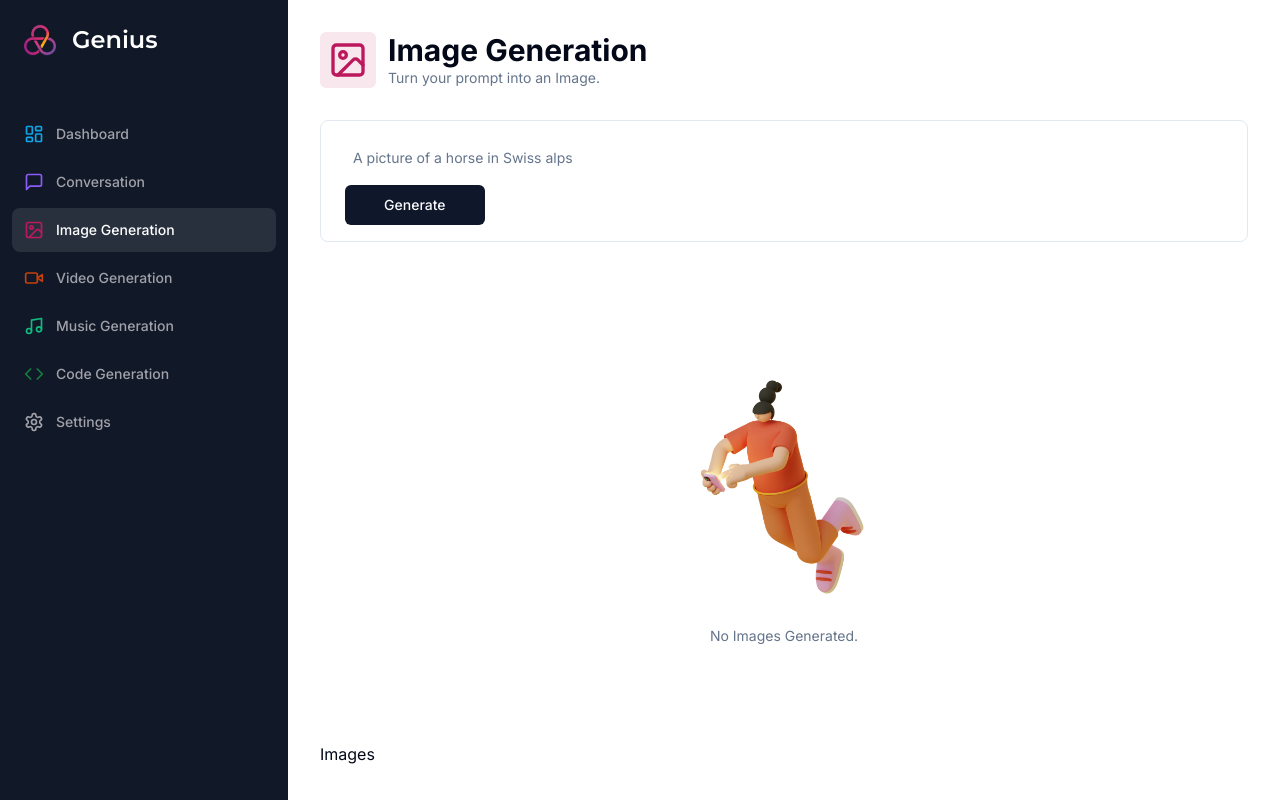
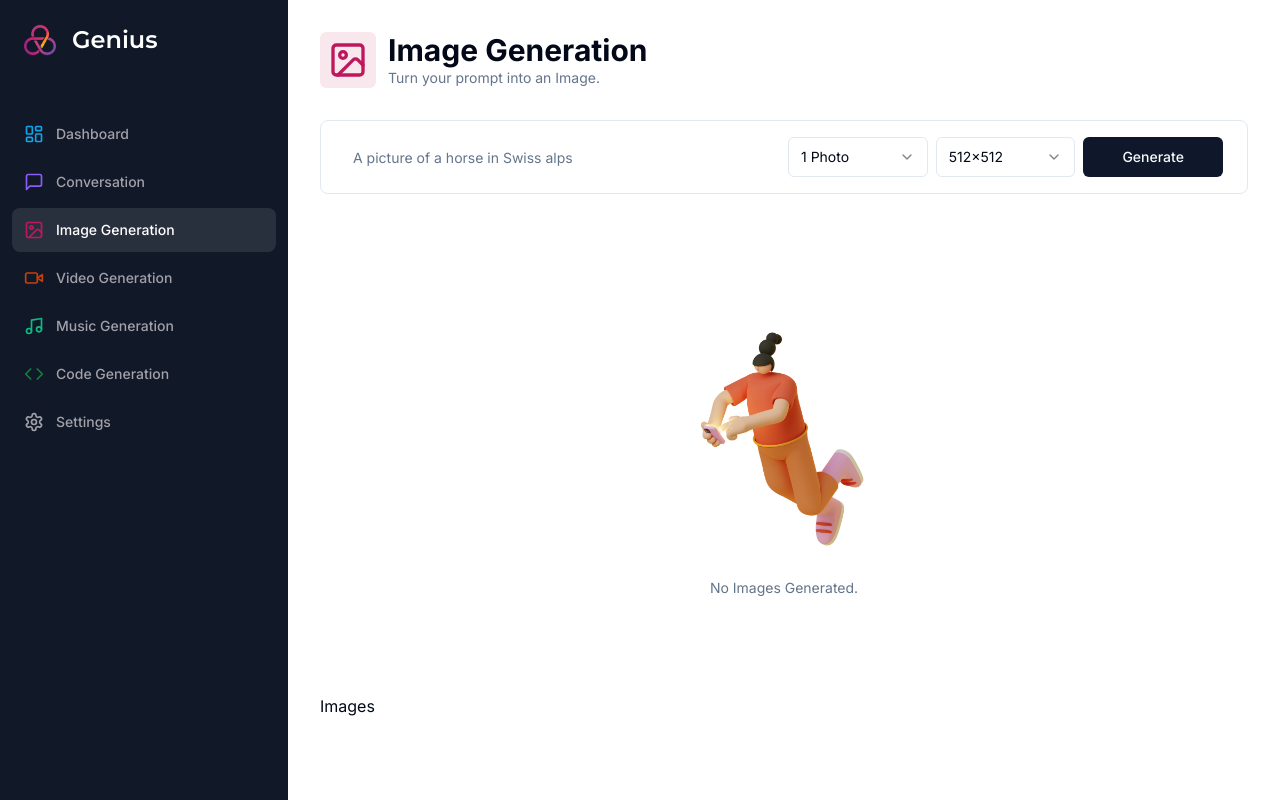
Before and after one commit to nayak-nirmalya/ai-saas, a Next.js app: page /image in a window 1280 px wide. Built offline with nearby package versions, Linux system fonts and the light colour scheme.

Commit message:
added amount and resolution to prompt input

```diff
--- a/app/(dashboard)/(routes)/image/page.tsx
+++ b/app/(dashboard)/(routes)/image/page.tsx
@@ -14,10 +14,15 @@ import { Input } from "@/components/ui/input";
 import { Button } from "@/components/ui/button";
 import { Empty } from "@/components/empty";
 import { Loader } from "@/components/loader";
-import { UserAvatar } from "@/components/user-avatar";
-import { BotAvatar } from "@/components/bot-avatar";
+import {
+  Select,
+  SelectContent,
+  SelectItem,
+  SelectTrigger,
+  SelectValue
+} from "@/components/ui/select";
 
-import { formSchema } from "./constants";
+import { amountOptions, formSchema, resolutionOptions } from "./constants";
 import { cn } from "@/lib/utils";
 
 export default function ImagePage() {
@@ -73,7 +78,7 @@ export default function ImagePage() {
               <FormField
                 name="prompt"
                 render={({ field }) => (
-                  <FormItem className="col-span-12 lg:col-span-10">
+                  <FormItem className="col-span-12 lg:col-span-6">
                     <FormControl className="m-0 p-0">
                       <Input
                         disabled={isLoading}
@@ -89,7 +94,54 @@ export default function ImagePage() {
                 name="amount"
                 control={form.control}
                 render={({ field }) => (
-                  <FormItem className="col-span-12 lg:col-span-2"></FormItem>
+                  <FormItem className="col-span-12 lg:col-span-2">
+                    <Select
+                      disabled={isLoading}
+                      onValueChange={field.onChange}
+                      value={field.value}
+                      defaultValue={field.value}
+                    >
+                      <FormControl>
+                        <SelectTrigger>
+                          <SelectValue defaultValue={field.value} />
+                        </SelectTrigger>
+                      </FormControl>
+                      <SelectContent>
+                        {amountOptions.map((option) => (
+                          <SelectItem key={option.value} value={option.value}>
+                            {option.label}
+                          </SelectItem>
+                        ))}
+                      </SelectContent>
+                    </Select>
+                  </FormItem>
+                )}
+              />
+              <FormField
+                name="resolution"
+                control={form.control}
+                render={({ field }) => (
+                  <FormItem className="col-span-12 lg:col-span-2">
+                    <Select
+                      disabled={isLoading}
+                      onValueChange={field.onChange}
+                      value={field.value}
+                      defaultValue={field.value}
+                    >
+                      <FormControl>
+                        <SelectTrigger>
+                          <SelectValue defaultValue={field.value} />
+                        </SelectTrigger>
+                      </FormControl>
+                      <SelectContent>
+                        {resolutionOptions.map((option) => (
+                          <SelectItem key={option.value} value={option.value}>
+                            {option.label}
+                          </SelectItem>
+                        ))}
+                      </SelectContent>
+                    </Select>
+                  </FormItem>
                 )}
               />
               <Button
```
